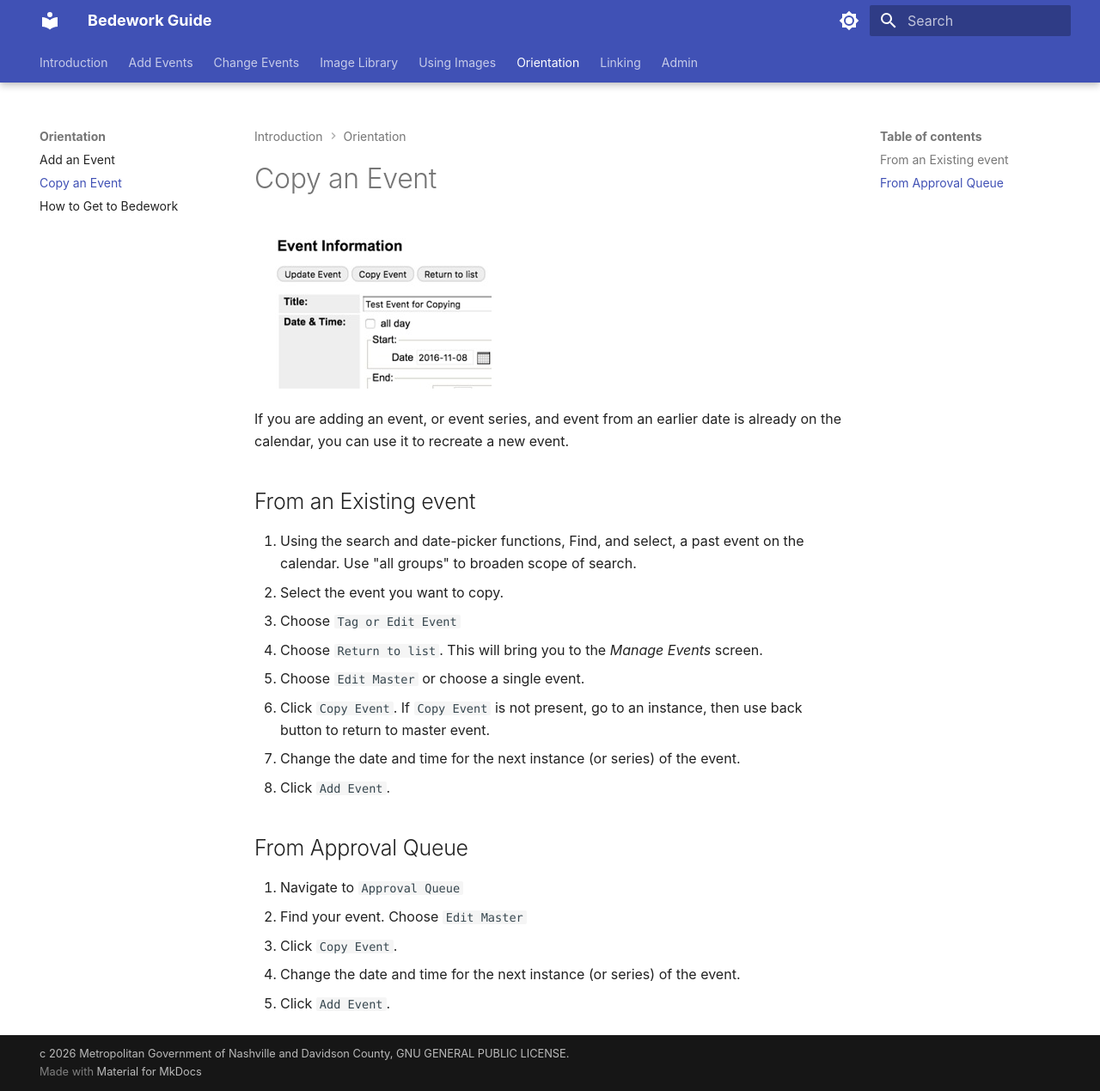
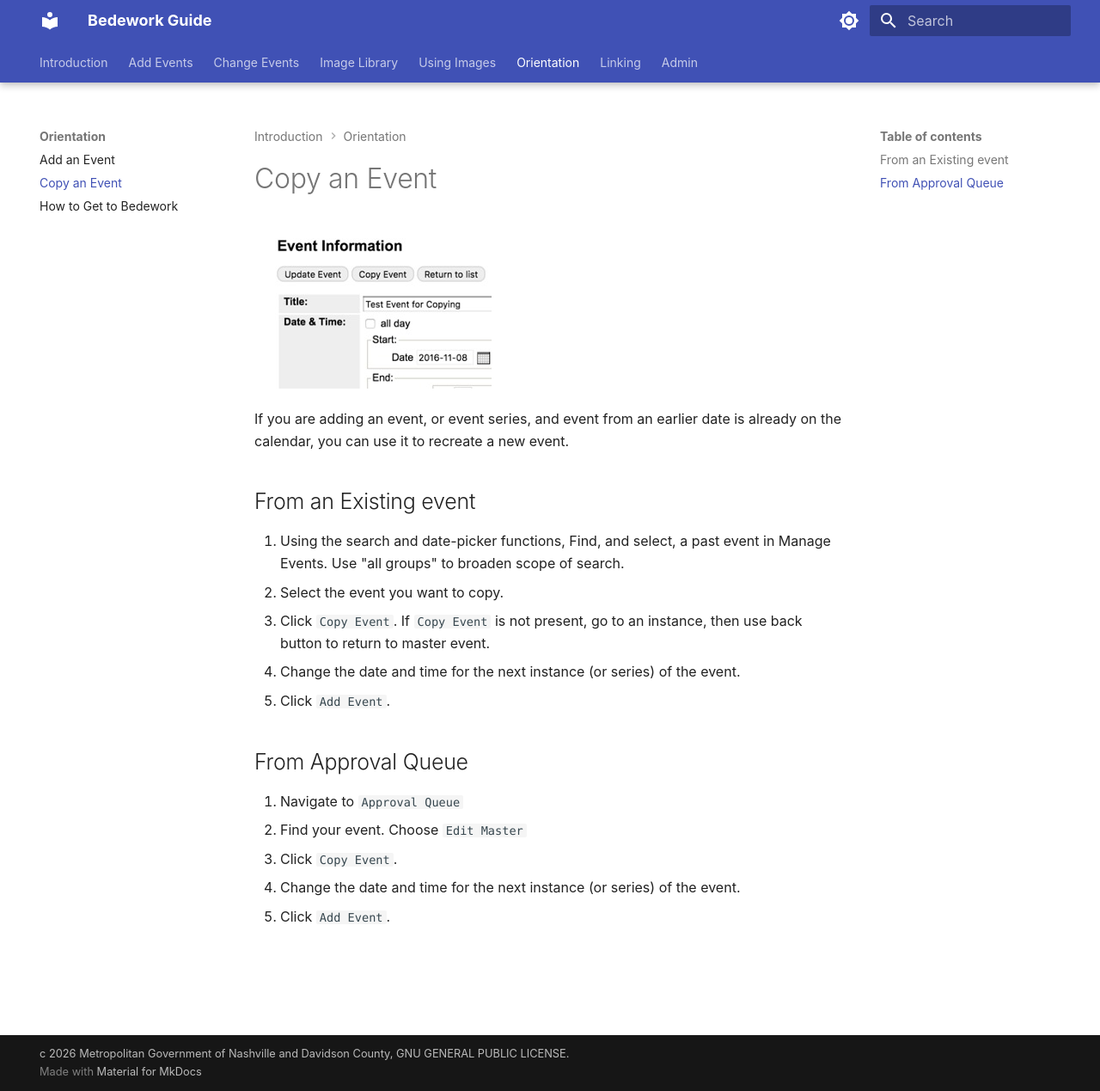
Before and after one commit to Nashville-Public-Library/bedework-docs, an MkDocs documentation site: the page built from docs/orientation/copy-event.md, in a window 1280 px wide and 1269 px high. Shown: the whole window at 86% size. Built offline with MkDocs 1.6.1 and Material for MkDocs 9.7.7, drawn with Linux system fonts in a browser that asks for light colours.

Commit message:
updating based on new interface.

```diff
--- a/docs/orientation/copy-event.md
+++ b/docs/orientation/copy-event.md
@@ -11,11 +11,8 @@ If you are adding an event, or event series, and event from an earlier date is a
 
 ## From an Existing event
 
-1. Using the search and date-picker functions, Find, and select, a past event on the calendar. Use "all groups" to broaden scope of search.
+1. Using the search and date-picker functions, Find, and select, a past event in Manage Events. Use "all groups" to broaden scope of search.
 2. Select the event you want to copy.
-3. Choose `Tag or Edit Event`
-4. Choose `Return to list`. This will bring you to the _Manage Events_ screen.
-5. Choose `Edit Master` or choose a single event.
 6. Click `Copy Event`. If `Copy Event` is not present, go to an instance, then use back button to return to master event.
 7. Change the date and time for the next instance (or series) of the event.
 8. Click `Add Event`.
```
